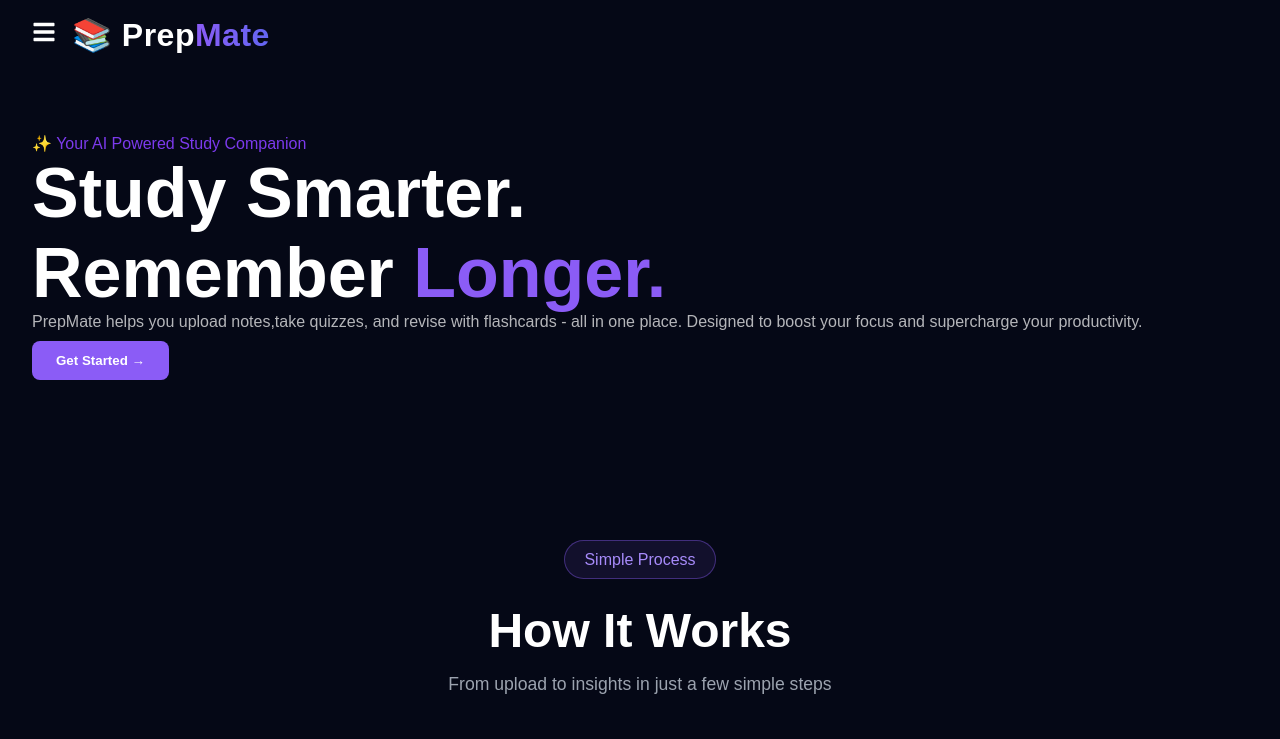
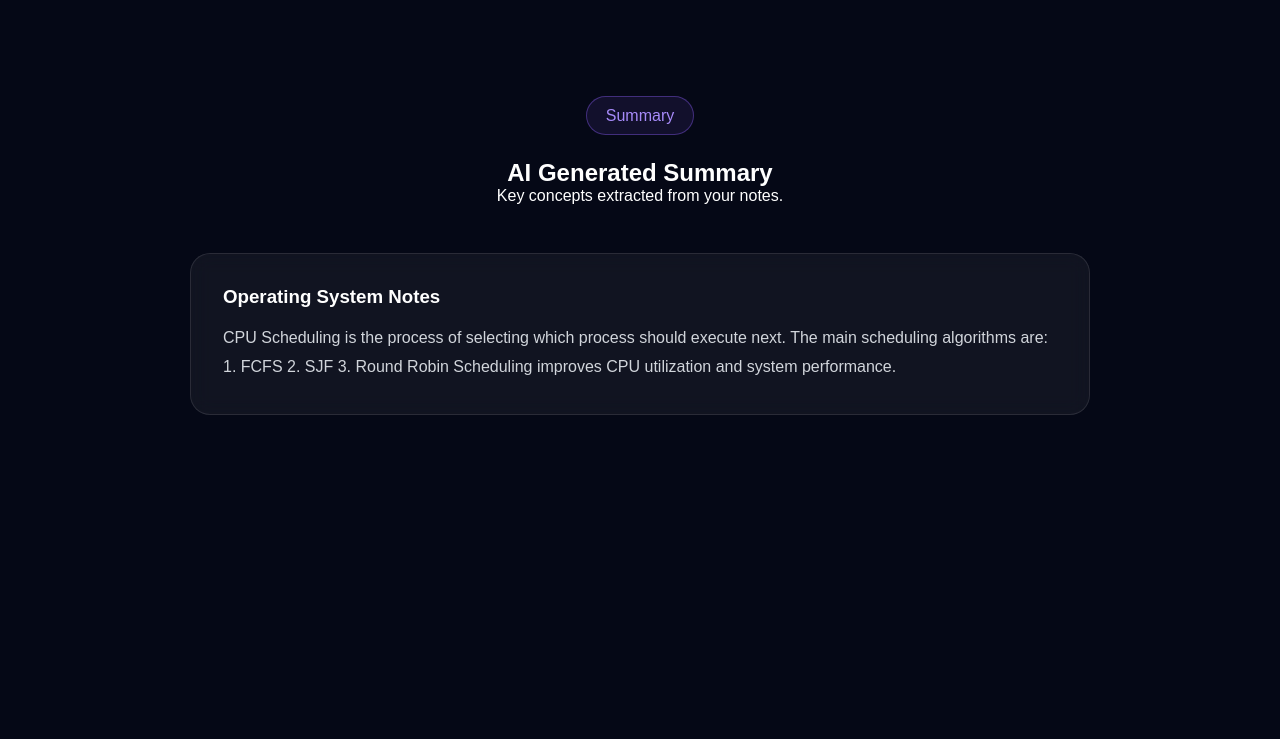
Before and after one commit to Sneha29714/ai-study-assistant, a React (Vite) app: page /summary in a window 1280 px wide. Shown: the top 739 px of the page. Built offline with nearby package versions, Linux system fonts and the light colour scheme.

Commit message:
created demo summary

```diff
--- a/package.json
+++ b/package.json
@@ -13,7 +13,8 @@
     "lucide-react": "^1.21.0",
     "react": "^19.2.6",
     "react-dom": "^19.2.6",
-    "react-icons": "^5.6.0"
+    "react-icons": "^5.6.0",
+    "react-router-dom": "^7.18.0"
   },
   "devDependencies": {
     "@eslint/js": "^10.0.1",
--- a/src/App.css
+++ b/src/App.css
@@ -137,7 +137,7 @@
   -webkit-text-fill-color: transparent;
 }
 
-.hero {
+.hero{
  padding: 4rem 2rem;
  display:flex;
  align-items:center;
@@ -177,7 +177,7 @@
 
 .hero-buttons{
   display: flex;
-  margin-top: 10px;
+  margin-top: 2rem;
 }
 
 .section-header {
--- a/src/App.jsx
+++ b/src/App.jsx
@@ -1,17 +1,25 @@
-import UploadNotes from "./components/UploadNotes";
-import Navbar from "./components/Navbar";
-import Hero from "./components/Hero";
-import HowItWorks from "./components/HowItWorks";
-import './App.css'
+import { BrowserRouter, Routes, Route } from "react-router-dom";
+
+import Home from "./Home";
+import Summary from "./pages/Summary";
 
 function App() {
   return (
-    <div>
-      <Navbar />
-      <Hero />
-      <HowItWorks />
-      <UploadNotes />
-    </div>
+    <BrowserRouter>
+      <Routes>
+
+        <Route
+          path="/"
+          element={<Home />}
+        />
+
+        <Route
+          path="/summary"
+          element={<Summary />}
+        />
+
+      </Routes>
+    </BrowserRouter>
   );
 }
 
--- /dev/null
+++ b/src/Home.jsx
@@ -0,0 +1,18 @@
+import UploadNotes from "./components/UploadNotes";
+import Navbar from "./components/Navbar";
+import Hero from "./components/Hero";
+import HowItWorks from "./components/HowItWorks";
+import './App.css'
+
+function Home() {
+  return (
+    <div>
+      <Navbar />
+      <Hero />
+      <HowItWorks />
+      <UploadNotes />
+    </div>
+  );
+}
+
+export default Home;
--- a/src/components/UploadNotes.jsx
+++ b/src/components/UploadNotes.jsx
@@ -4,9 +4,10 @@ import { MdQuiz } from "react-icons/md";
 import { BsCardText } from "react-icons/bs";
 import { IoSaveOutline } from "react-icons/io5";
 import ActionCard from "./ActionCard";
+import { useNavigate } from "react-router-dom";
 
 function UploadNotes() {
-
+  const navigate=useNavigate();
   const [file, setFile] = useState(null);
 
   const handleFileChange = (e) => {
@@ -52,6 +53,7 @@ function UploadNotes() {
               icon={<FaRegFileAlt />}
               title="Generate Summary"
               description="Get concise AI-generated notes"
+              onClick={() => navigate("/summary")}
             />
 
             <ActionCard
--- /dev/null
+++ b/src/pages/Summary.css
@@ -0,0 +1,32 @@
+.summary-page {
+  padding: 6rem 2rem;
+}
+
+.summary-header {
+  text-align: center;
+  margin-bottom: 3rem;
+}
+
+.summary-card {
+  max-width: 900px;
+  margin: 0 auto;
+
+  padding: 2rem;
+
+  background: rgba(255,255,255,0.05);
+
+  border: 1px solid rgba(255,255,255,0.1);
+
+  border-radius: 20px;
+
+  backdrop-filter: blur(10px);
+}
+
+.summary-card h3 {
+  margin-bottom: 1rem;
+}
+
+.summary-card p {
+  line-height: 1.8;
+  color: #d1d5db;
+}
--- /dev/null
+++ b/src/pages/Summary.jsx
@@ -0,0 +1,37 @@
+import "./Summary.css";
+
+function Summary() {
+  const summary = `
+CPU Scheduling is the process of selecting
+which process should execute next.
+
+The main scheduling algorithms are:
+1. FCFS
+2. SJF
+3. Round Robin
+
+Scheduling improves CPU utilization and system performance.
+`;
+
+  return (
+    <section className="summary-page">
+      <div className="summary-header">
+        <div className="section-tag">Summary</div>
+
+        <h2>AI Generated Summary</h2>
+
+        <p>
+          Key concepts extracted from your notes.
+        </p>
+      </div>
+
+      <div className="summary-card">
+        <h3>Operating System Notes</h3>
+
+        <p>{summary}</p>
+      </div>
+    </section>
+  );
+}
+
+export default Summary;
```
Also changed, not shown: src/components/Summary.jsx (deleted), src/pages/Flashcard.css (added), src/pages/Quiz.jsx (added), 1 other file (tests, documents, lock files or other folders).
